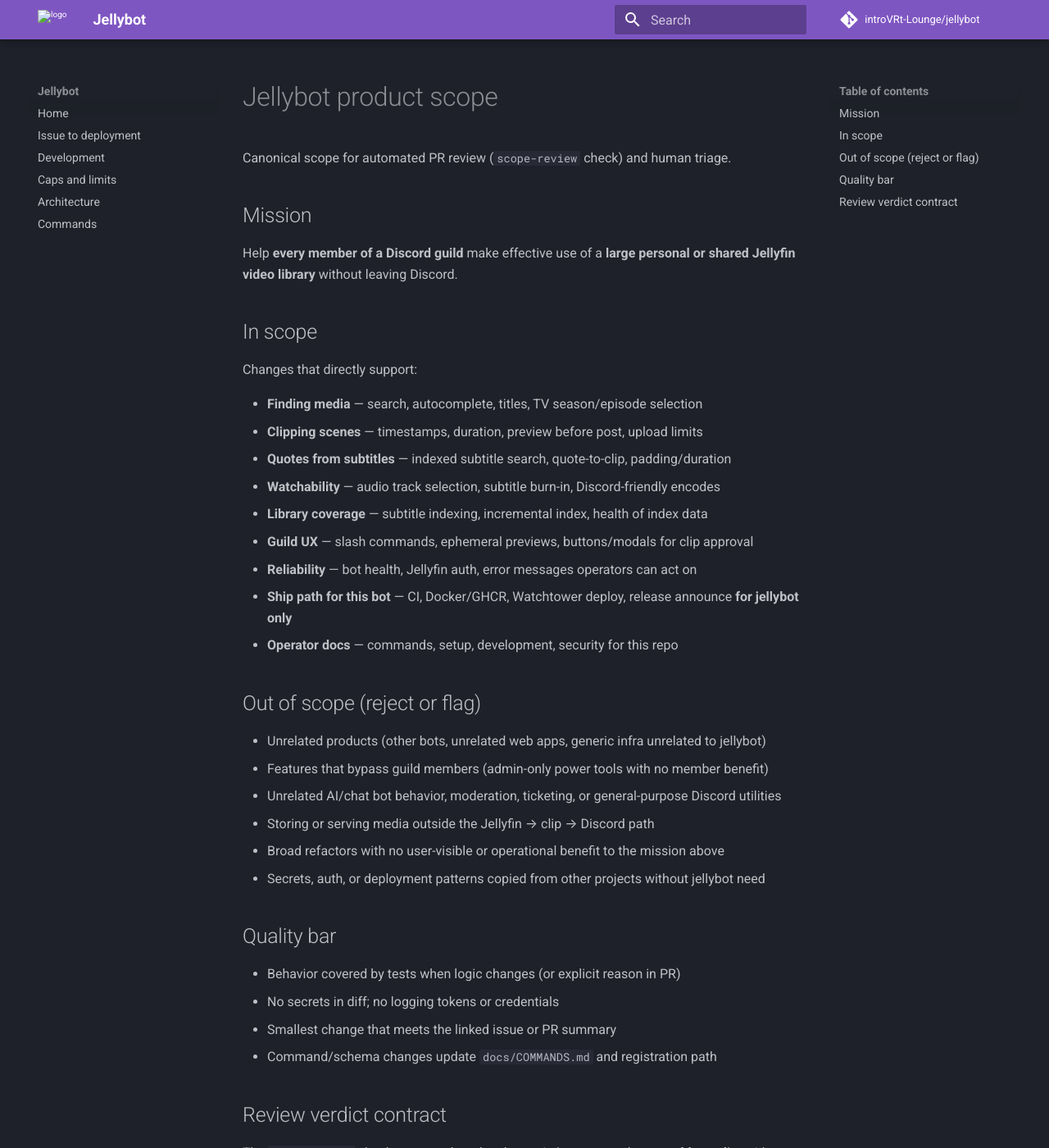
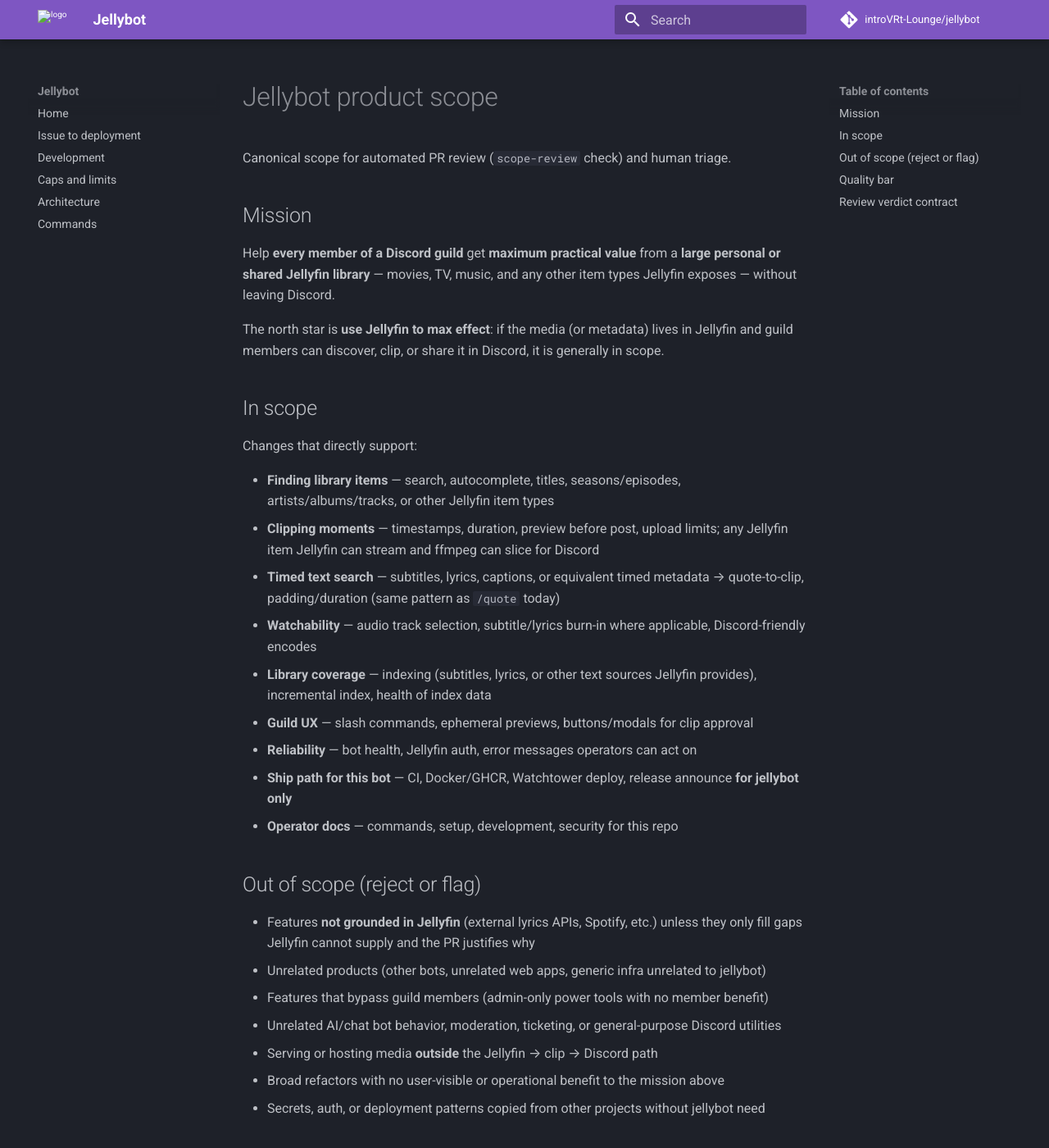
Before and after one commit to introVRt-Lounge/jellybot, an MkDocs documentation site: the page built from docs/PRODUCT_SCOPE.md, in a window 1280 px wide and 1400 px high. Shown: the whole window at 82% size. Built offline with MkDocs 1.6.1 and Material for MkDocs 9.7.7, drawn with Linux system fonts in a browser that asks for light colours; comment, search, counter and statistics services are not loaded; some of the changed text lies outside the part shown.

Commit message:
docs: widen product scope to all Jellyfin library media
Mission is use Jellyfin to max effect — movies, TV, music, lyrics,
and other Jellyfin item types that follow discover → clip → share.

Co-authored-by: Cursor <cursoragent@cursor.com>

```diff
--- a/docs/PRODUCT_SCOPE.md
+++ b/docs/PRODUCT_SCOPE.md
@@ -4,17 +4,19 @@ Canonical scope for automated PR review (`scope-review` check) and human triage.
 
 ## Mission
 
-Help **every member of a Discord guild** make effective use of a **large personal or shared Jellyfin video library** without leaving Discord.
+Help **every member of a Discord guild** get **maximum practical value** from a **large personal or shared Jellyfin library** — movies, TV, music, and any other item types Jellyfin exposes — without leaving Discord.
+
+The north star is **use Jellyfin to max effect**: if the media (or metadata) lives in Jellyfin and guild members can discover, clip, or share it in Discord, it is generally in scope.
 
 ## In scope
 
 Changes that directly support:
 
-- **Finding media** — search, autocomplete, titles, TV season/episode selection
-- **Clipping scenes** — timestamps, duration, preview before post, upload limits
-- **Quotes from subtitles** — indexed subtitle search, quote-to-clip, padding/duration
-- **Watchability** — audio track selection, subtitle burn-in, Discord-friendly encodes
-- **Library coverage** — subtitle indexing, incremental index, health of index data
+- **Finding library items** — search, autocomplete, titles, seasons/episodes, artists/albums/tracks, or other Jellyfin item types
+- **Clipping moments** — timestamps, duration, preview before post, upload limits; any Jellyfin item Jellyfin can stream and ffmpeg can slice for Discord
+- **Timed text search** — subtitles, lyrics, captions, or equivalent timed metadata → quote-to-clip, padding/duration (same pattern as `/quote` today)
+- **Watchability** — audio track selection, subtitle/lyrics burn-in where applicable, Discord-friendly encodes
+- **Library coverage** — indexing (subtitles, lyrics, or other text sources Jellyfin provides), incremental index, health of index data
 - **Guild UX** — slash commands, ephemeral previews, buttons/modals for clip approval
 - **Reliability** — bot health, Jellyfin auth, error messages operators can act on
 - **Ship path for this bot** — CI, Docker/GHCR, Watchtower deploy, release announce **for jellybot only**
@@ -22,10 +24,11 @@ Changes that directly support:
 
 ## Out of scope (reject or flag)
 
+- Features **not grounded in Jellyfin** (external lyrics APIs, Spotify, etc.) unless they only fill gaps Jellyfin cannot supply and the PR justifies why
 - Unrelated products (other bots, unrelated web apps, generic infra unrelated to jellybot)
 - Features that bypass guild members (admin-only power tools with no member benefit)
 - Unrelated AI/chat bot behavior, moderation, ticketing, or general-purpose Discord utilities
-- Storing or serving media outside the Jellyfin → clip → Discord path
+- Serving or hosting media **outside** the Jellyfin → clip → Discord path
 - Broad refactors with no user-visible or operational benefit to the mission above
 - Secrets, auth, or deployment patterns copied from other projects without jellybot need
 
@@ -39,3 +42,5 @@ Changes that directly support:
 ## Review verdict contract
 
 The `scope-review` check passes when the change is **in scope** and **acceptable quality** with **no critical issues**. Important issues may pass only if explicitly justified in the PR and tied to the mission.
+
+When judging scope: ask **“Does this help guild members discover or share something from Jellyfin in Discord?”** If yes, lean pass. If it expands Jellyfin item types (e.g. music lyrics), that is in scope when it follows the same discover → clip → share pattern.
```
